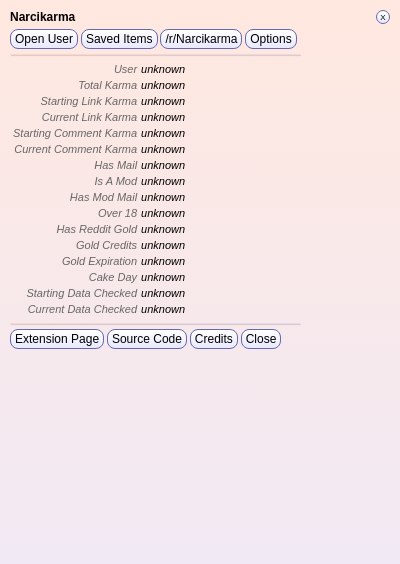
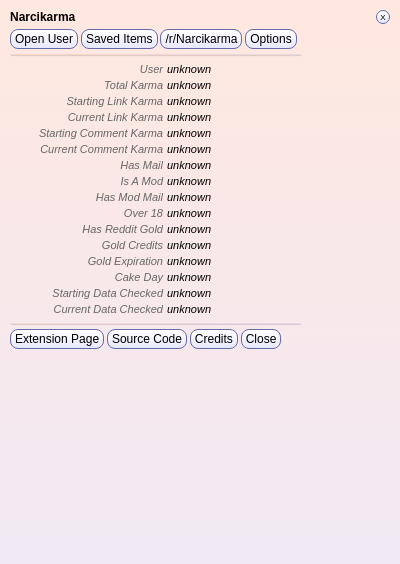
Before and after one commit to BrynM/Narcikarma, a browser extension: page nckma_html/popup.html in a window 400 px wide. Drawn offline with Linux system fonts and the light colour scheme.

Commit message:
centered stats in popup

```diff
--- a/nckma_assets/narcikarma.css
+++ b/nckma_assets/narcikarma.css
@@ -350,12 +350,14 @@
 .nckPopUserStats {
 	font-family: Arial, sans-serif;
 	font-size: 11px;
+	width: 100%;
 }
 
 .nckPopUserStats tr td:first-child {
 	color: #666666;
 	text-align: right;
 	font-style: italic;
+	width: 50%;
 }
 
 /*
```
